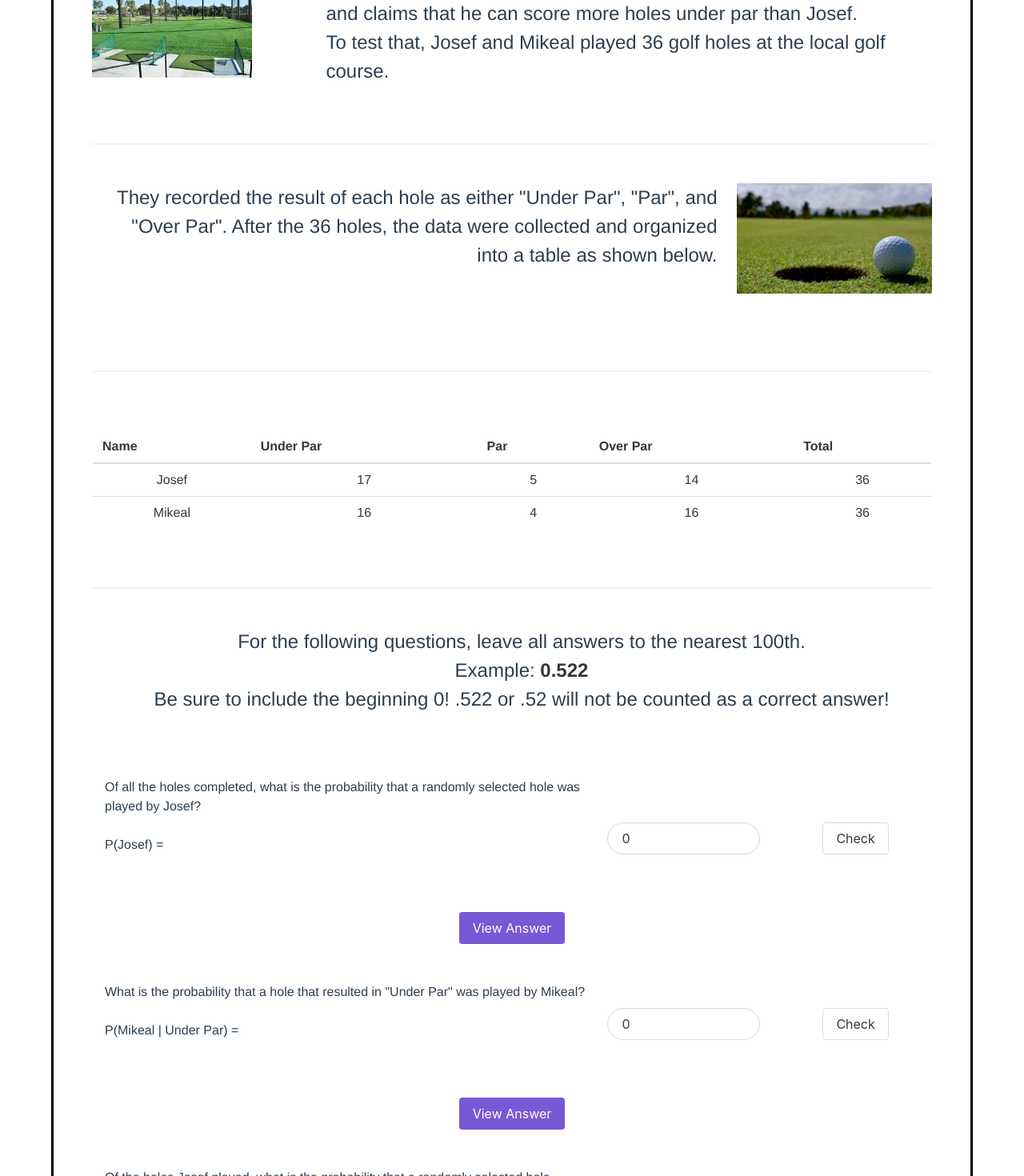
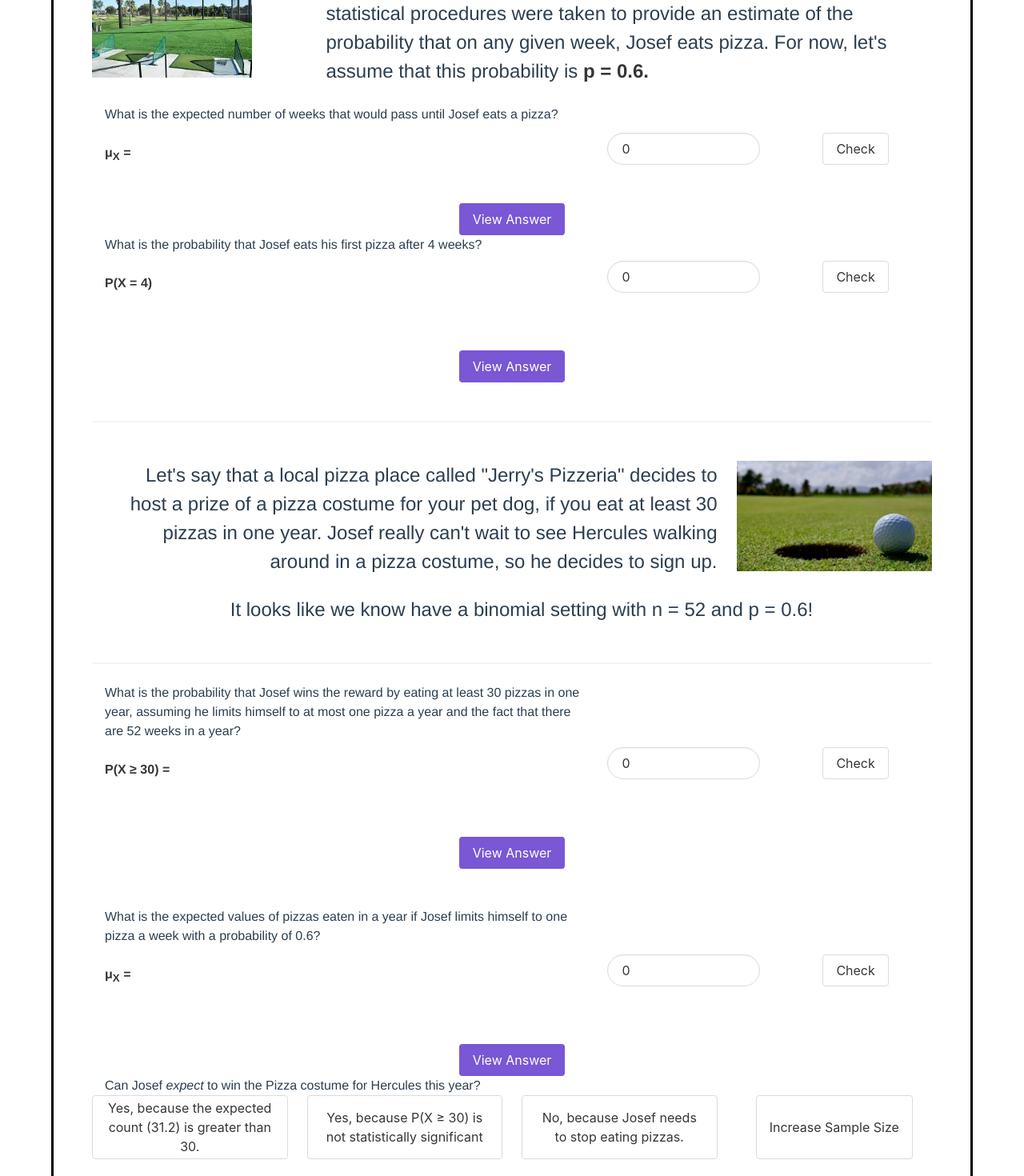
Before and after one commit to lmaosoggypancakes/stats, a Vue app: page /stats/5 in a window 1280 px wide. Shown: the part 300-1770 px from the top of the page at 80% size. Built offline with nearby package versions, Linux system fonts and the light colour scheme.

Commit message:
question 5

```diff
--- a/src/views/problems/5.vue
+++ b/src/views/problems/5.vue
@@ -1,7 +1,7 @@
 <template>
   <div id="main">
     <hr />
-    <h1 class="title">A Day at the Golf Course</h1>
+    <h1 class="title">Pizza!</h1>
     <hr />
     <div class="columns">
       <div class="column is-one-quarter">
@@ -14,63 +14,24 @@
       </div>
       <div class="column">
         <p class="hello-jerry">
-          Josef isn't a very good golfer. However, his brother Mikeal is a bit
-          cocky and claims that he can score more holes under par than Josef.
-          <br />
-          To test that, Josef and Mikeal played 36 golf holes at the local golf
-          course.
+          Josef likes to eat pizza. To investigate just how often Josef eats
+          pizza, statistical procedures were taken to provide an estimate of the
+          probability that on any given week, Josef eats pizza. For now, let's
+          assume that this probability is <strong>p = 0.6.</strong>
         </p>
       </div>
-    </div>
-    <br />
-    <hr />
-    <br />
-    <div class="columns">
-      <div class="column">
-        <p class="p1">
-          They recorded the result of each hole as either "Under Par", "Par",
-          and "Over Par". After the 36 holes, the data were collected and
-          organized into a table as shown below.
-        </p>
-      </div>
-      <div class="column is-one-quarter">
-        <img
-          src="@/assets/putt.jpg"
-          height="400"
-          width="400"
-          style="float: left"
-        />
-      </div>
-    </div>
-    <br />
-    <br />
-    <hr />
-    <br />
-    <br />
-    <div>
-      <b-table :data="data" :columns="columns"></b-table>
-    </div>
-    <br />
-    <hr />
-    <br />
-    <div class="round">
-      <p>
-        For the following questions, leave all answers to the nearest 100th.<br />
-        Example: <strong>0.522</strong>
-        <br />
-        Be sure to include the beginning 0! .522 or .52 will not be counted as a
-        correct answer!
-      </p>
     </div>
     <div class="questions">
       <div class="columns">
         <div class="column">
           <p>
-            Of all the holes completed, what is the probability that a randomly
-            selected hole was played by Josef?
+            What is the expected number of weeks that would pass until Josef
+            eats a pizza?
           </p>
           <br />
-          <p class="q1">P(Josef) =</p>
+          <p class="q1">
+            <strong>&mu;<sub>X</sub> = </strong>
+          </p>
         </div>
         <div class="column is-one-fifth">
           <b-field :type="status.q1">
@@ -79,6 +40,47 @@
         </div>
         <div class="column is-one-fifth">
           <button class="button" @click="check('q1', q1)">Check</button>
+        </div>
+      </div>
+      <br />
+      <b-collapse :open="false" aria-id="contentIdForA11y1">
+        <template #trigger>
+          <b-button
+            label="View Answer"
+            type="is-primary"
+            aria-controls="contentIdForA11y1"
+          />
+        </template>
+        <div class="notification">
+          <div class="content">
+            <p>
+              We have a binomial distribution with <strong>p = 0.6</strong>. To
+              find the expected count, we use &mu;<sub>p</sub> = 1 / p.
+              Therefore, &mu;<sub>p</sub> = 1 / 0.6 =
+              <strong>1.66 weeks</strong>
+            </p>
+          </div>
+        </div>
+      </b-collapse>
+
+      <div class="columns">
+        <div class="column">
+          <p>
+            What is the probability that Josef eats his first pizza after 4
+            weeks?
+          </p>
+          <br />
+          <p class="q2">
+            <strong>P(X = 4)</strong>
+          </p>
+        </div>
+        <div class="column is-one-fifth">
+          <b-field :type="status.q2">
+            <b-input rounded v-model="q2"></b-input>
+          </b-field>
+        </div>
+        <div class="column is-one-fifth">
+          <button class="button" @click="check('q2', q2, this)">Check</button>
         </div>
       </div>
       <br />
@@ -94,32 +96,64 @@
         <div class="notification">
           <div class="content">
             <p>
-              Because we are taking the probability out of all holes that were
-              played, we can divide the total amount of holes that Josef played
-              by dividing the grand total: <br />
-              36 / 72 = <strong>0.500</strong>
+              To find this probability we use the formula P(X = x) = (1 -
+              p)<sup>x-1</sup>p, where x is the number of weeks and p is the
+              proportion.<br />
+              Therefore, P(X = 4) = (1 - 0.6)<sup>4-1</sup>(0.6), where p = 0.6
+              and x = 4. P(X = 4) = <strong>0.0384</strong>
             </p>
           </div>
         </div>
       </b-collapse>
-      <br />
-      <br />
+    </div>
+
+    <br />
+    <hr />
+    <br />
+
+    <div class="columns">
+      <div class="column">
+        <p class="p1">
+          Let's say that a local pizza place called "Jerry's Pizzeria" decides
+          to host a prize of a pizza costume for your pet dog, if you eat at
+          least 30 pizzas in one year. Josef really can't wait to see Hercules
+          walking around in a pizza costume, so he decides to sign up.
+        </p>
+      </div>
+      <div class="column is-one-quarter">
+        <img
+          src="@/assets/putt.jpg"
+          height="400"
+          width="400"
+          style="float: left"
+        />
+      </div>
+    </div>
+    <div>
+      <p>
+        It looks like we know have a binomial setting with n = 52 and p = 0.6!
+      </p>
+    </div>
+    <br />
+    <hr />
+    <div class="questions">
       <div class="columns">
         <div class="column">
           <p>
-            What is the probability that a hole that resulted in "Under Par" was
-            played by Mikeal?
+            What is the probability that Josef wins the reward by eating at
+            least 30 pizzas in one year, assuming he limits himself to at most
+            one pizza a year and the fact that there are 52 weeks in a year?
           </p>
           <br />
-          <p class="q2">P(Mikeal | Under Par) =</p>
+          <p class="q3"><strong>P(X &GreaterEqual; 30) =</strong></p>
         </div>
         <div class="column is-one-fifth">
-          <b-field :type="status.q2">
-            <b-input rounded v-model="q2"></b-input>
+          <b-field :type="status.q3">
+            <b-input rounded v-model="q3"></b-input>
           </b-field>
         </div>
         <div class="column is-one-fifth">
-          <button class="button" @click="check('q2', q2)">Check</button>
+          <button class="button" @click="check('q3', q3)">Check</button>
         </div>
       </div>
       <br />
@@ -135,13 +169,20 @@
         <div class="notification">
           <div class="content">
             <p>
-              Using a two-way table, we can easily find the joint probability of
-              an event given another event. <br />
-              Therefore, we need to divide the number of holes that Mikeal
-              played <strong>and</strong> resulted in "Under Par" by the total
-              number of holes that resulted in Under Par.<br />
-              Therefore: P(Mikeal | Under Par) = (Mikeal ∩ Under Par) / (Under
-              Par) = 4 / 9 = <strong>0.44444</strong>
+              In order to calculate P(X &GreaterEqual; 30), we need to take the
+              sum of P(X = n) for all values of n from 30 to 52.<br />
+              You may recall the formula for P(X = x) in a binomial setting
+              being P(X = x) = (n choose x) * p<sup>x</sup>(1 - p)<sup
+                >n - x</sup
+              >
+              In this case, n = 52 and p = 0.6. Therefore, P(X &GreaterEqual;
+              30) = (52 choose 30) * p<sup>30</sup>(1 - p)<sup>52 - 30</sup> +
+              (52 choose 31) * p<sup>31</sup>(1 - p)<sup>52 - 31</sup> + ... +
+              (52 choose 52) * p<sup>30</sup>(1 - p)<sup>52 - 52</sup> =
+              <strong>0.687</strong> This process is tedious! That's why you can
+              also use the <code>binomcdf</code> command for these purposes. In
+              this case, P(X &GreaterEqual; 30) = 1 -
+              <code>binomcdf(52, 0.6, 29)</code>
             </p>
           </div>
         </div>
@@ -151,52 +192,13 @@
       <div class="columns">
         <div class="column">
           <p>
-            Of the holes Josef played, what is the probability that a randomly
-            selected hole resulted in a Par?
+            What is the expected values of pizzas eaten in a year if Josef
+            limits himself to one pizza a week with a probability of 0.6?
           </p>
           <br />
-          <p class="q2">P(Par | Josef) =</p>
-        </div>
-        <div class="column is-one-fifth">
-          <b-field :type="status.q3">
-            <b-input rounded v-model="q3"></b-input>
-          </b-field>
-        </div>
-        <div class="column is-one-fifth">
-          <button class="button" @click="check('q3', q3, this)">Check</button>
-        </div>
-      </div>
-      <br />
-      <br />
-      <b-collapse :open="false" aria-id="contentIdForA11y1">
-        <template #trigger>
-          <b-button
-            label="View Answer"
-            type="is-primary"
-            aria-controls="contentIdForA11y1"
-          />
-        </template>
-        <div class="notification">
-          <div class="content">
-            <p>
-              We can find the joint probability by dividing the amount of holes
-              that were from Josef <strong>and</strong> resulted in Par by the
-              total number of holes played by Josef.<br />
-              P(Par | Josef) = 5 / 36 = <strong>0.138</strong>
-            </p>
-          </div>
-        </div>
-      </b-collapse>
-      <br />
-      <br />
-      <div class="columns">
-        <div class="column">
-          <p>
-            What is the probability that a hole played by Mikeal did
-            <strong>not </strong>result in "Over Par"?
+          <p class="q4">
+            <strong>&mu;<sub>X</sub> = </strong>
           </p>
-          <br />
-          <p class="q2">P(Over Par<sup>C</sup> | Mikeal) =</p>
         </div>
         <div class="column is-one-fifth">
           <b-field :type="status.q4">
@@ -220,25 +222,61 @@
         <div class="notification">
           <div class="content">
             <p>
-              We can take the complement of "Over Par" by adding the counts of
-              "Par" and "Under Par" played by Mikeal, which equals 16 + 4 =
-              20.<br />
-              Now, we can divide this number over the total number of holes
-              Mikeal played, which is 36. Therefore, P(Over Par<sup>C</sup> |
-              Mikeal) = <strong>0.555</strong>
+              We can calculate the mean (expected count) of a binomial
+              distribution by the formula &mu;<sub>X</sub> = np. Here, n = 52
+              and p = 0.6. Therefore, 52(0.6) = <strong>31.2</strong>
             </p>
           </div>
         </div>
       </b-collapse>
-      <br />
-      <br />
+      <div class="indep">
+        <p>
+          Can Josef <i>expect</i> to win the Pizza costume for Hercules this
+          year?
+        </p>
+        <div class="columns">
+          <div class="column">
+            <button
+              class="button mcq"
+              onclick="this.className = 'button is-success mcq'"
+            >
+              Yes, because the expected count (31.2) is greater than 30.
+            </button>
+          </div>
+          <div class="column">
+            <button
+              class="button mcq"
+              onclick="this.className = 'button is-danger mcq'"
+            >
+              Yes, because P(X &GreaterEqual; 30) is not statistically
+              significant
+            </button>
+          </div>
+          <div class="column">
+            <button
+              class="button mcq"
+              onclick="this.className = 'button is-danger mcq'"
+            >
+              No, because Josef needs to stop eating pizzas.
+            </button>
+          </div>
+          <div class="column">
+            <button
+              class="button mcq"
+              onclick="this.className = 'button is-danger mcq'"
+            >
+              Increase Sample Size
+            </button>
+          </div>
+        </div>
+      </div>
     </div>
   </div>
 </template>
 <script lang="ts">
 const ANSWERS = {
-  q1: 0.5,
-  q2: 0.444,
+  q1: 1.66,
+  q2: 0.0384,
   q3: 0.138,
   q4: 0.555,
 };
@@ -316,6 +354,11 @@ export default Vue.extend({
 </script>
 
 <style scoped>
+.mcq {
+  height: 5em;
+  font-size: 1em;
+  white-space: normal;
+}
 .column.is-one-fifth {
   margin-top: auto;
 }
```
